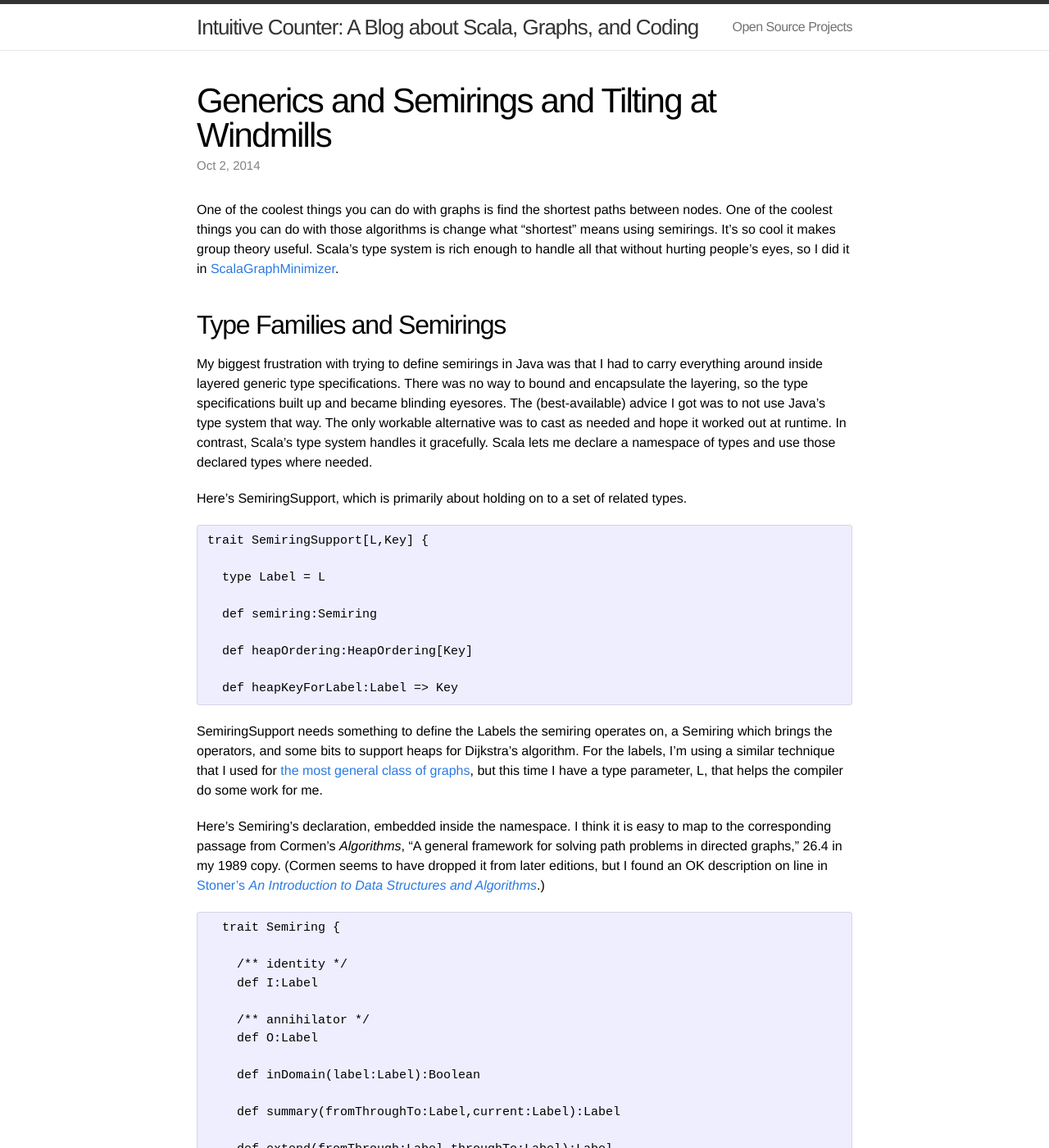
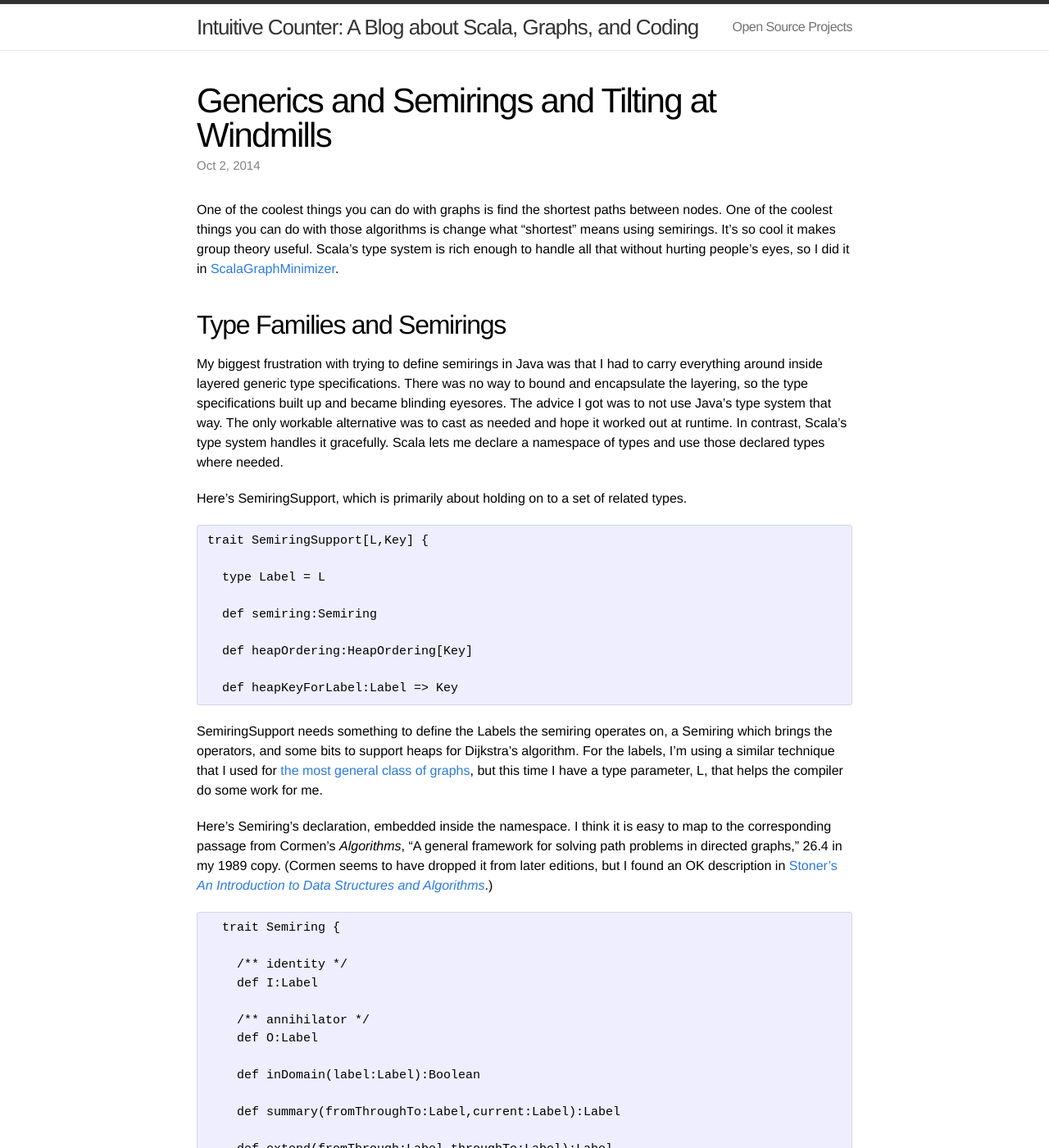
Before and after one commit to dwalend/blog, a Jekyll site: the page built from _posts/2014-10-02-Semirings.md, in a window 1280 px wide and 1400 px high. Shown: the whole window at 82% size. Built offline with Jekyll 4.4.1, drawn with Linux system fonts in a browser that asks for light colours; comment, search, counter and statistics services are not loaded; some of the changed text lies outside the part shown.

Commit message:
Final edit pass

```diff
--- a/_posts/2014-10-02-Semirings.md
+++ b/_posts/2014-10-02-Semirings.md
@@ -8,7 +8,7 @@
 
 ## Type Families and Semirings
 
-My biggest frustration with trying to define semirings in Java was that I had to carry everything around inside layered generic type specifications. There was no way to bound and encapsulate the layering, so the type specifications built up and became blinding eyesores. The (best-available) advice I got was to not use Java's type system that way. The only workable alternative was to cast as needed and hope it worked out at runtime. In contrast, Scala's type system handles it gracefully. Scala lets me declare a namespace of types and use those declared types where needed.
+My biggest frustration with trying to define semirings in Java was that I had to carry everything around inside layered generic type specifications. There was no way to bound and encapsulate the layering, so the type specifications built up and became blinding eyesores. The advice I got was to not use Java's type system that way. The only workable alternative was to cast as needed and hope it worked out at runtime. In contrast, Scala's type system handles it gracefully. Scala lets me declare a namespace of types and use those declared types where needed.
 
 Here's SemiringSupport, which is primarily about holding on to a set of related types.
 
@@ -24,7 +24,7 @@
 
 SemiringSupport needs something to define the Labels the semiring operates on, a Semiring which brings the operators, and some bits to support heaps for Dijkstra's algorithm. For the labels, I'm using a similar technique that I used for [the most general class of graphs](http://dwalend.github.io/blog/2014/09/10/graphs-in-scala/), but this time I have a type parameter, L, that helps the compiler do some work for me.
 
-Here's Semiring's declaration, embedded inside the namespace. I think it is easy to map to the corresponding passage from Cormen’s _Algorithms_, “A general framework for solving path problems in directed graphs,” 26.4 in my 1989 copy. (Cormen seems to have dropped it from later editions, but I found an OK description on line in [Stoner's _An Introduction to Data Structures and Algorithms_](http://books.google.com/books?id=S-tXjl1hsUYC&lpg=PA54&dq=aho%20hopcroft%20ullman&pg=PA336#v=snippet&q=%22245.%20The%20algebraic%22&f=false).)
+Here's Semiring's declaration, embedded inside the namespace. I think it is easy to map to the corresponding passage from Cormen’s _Algorithms_, “A general framework for solving path problems in directed graphs,” 26.4 in my 1989 copy. (Cormen seems to have dropped it from later editions, but I found an OK description in [Stoner's _An Introduction to Data Structures and Algorithms_](http://books.google.com/books?id=S-tXjl1hsUYC&lpg=PA54&dq=aho%20hopcroft%20ullman&pg=PA336#v=snippet&q=%22245.%20The%20algebraic%22&f=false).)
 
       trait Semiring {
 
@@ -96,7 +96,7 @@
 
     }
 
-## Algorithms in Scala Can Look Like Algorithms In Text Books, Even With Complex Types
+## Algorithms in Scala Can Look Like Algorithms In Text Books Even With Complex Types
 
 Even with the semiring mixed in, Dijkstra's algorithm looks almost identical to the code from [Wikipedia](http://en.wikipedia.org/wiki/Dijkstra's_algorithm#Using_a_priority_queue):
 
@@ -184,7 +184,10 @@
 
 Best of all, Scala's compiler is able to work out what the types are without my help
 
-    val labelEdges = Dijkstra.allPairsShortestPaths(testGraph.edges,testGraph.nodesSeq,FewestNodes,FewestNodes.convertEdgeToLabel)
+    val labelEdges = Dijkstra.allPairsShortestPaths(testGraph.edges,
+                                                    testGraph.nodesSeq,
+                                                    FewestNodes,
+                                                    FewestNodes.convertEdgeToLabel)
 
 
 Compare that to this eye-burning call to Dijkstra's algorithm in JDigraph:
```
Also changed, not shown: other parts of _posts/2014-10-02-Semirings.md (+2 -2 lines), 2 other files.
